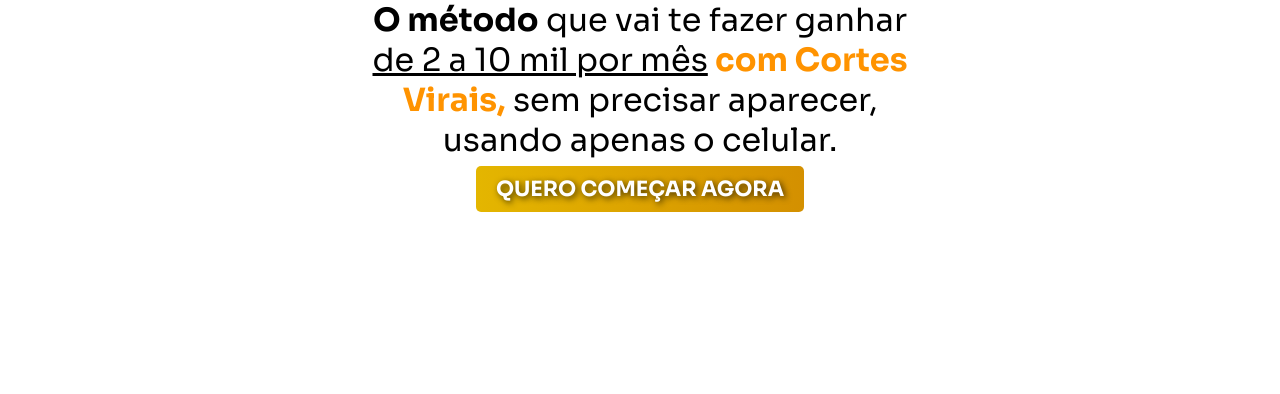
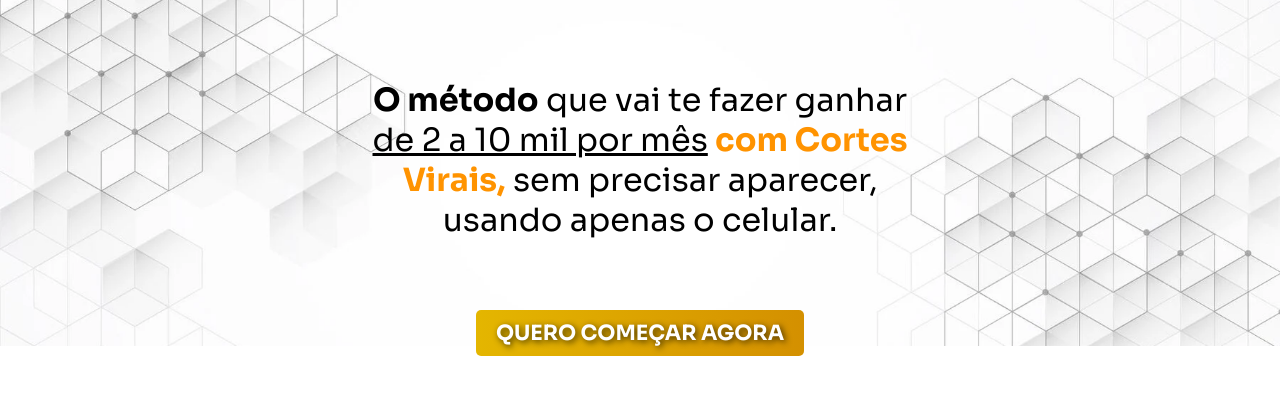
Before and after one commit to mateussuricato/vivendo-de-cortes-lp, a React (Create React App) app: page / in a window 1280 px wide. Shown: the top 394 px of the page. Built offline with nearby package versions, Linux system fonts and the light colour scheme.

Commit message:
feature: background image add

```diff
--- a/src/components/header/style.js
+++ b/src/components/header/style.js
@@ -7,10 +7,16 @@ export const Container = styled.div`
     align-items: center;
     justify-content: center;
     font-family: 'Sora', sans-serif;
+    background-image: url("/images/abstract.webp");
+    background-position: center center;
+	background-repeat: no-repeat;
+	background-size: cover;
+
 
     .headline {
         font-size: 2rem;
-        margin-bottom: 1rem;
+        margin-top: 5rem;
+        margin-bottom: 5rem;
         max-width: 550px;
         text-align: center;
         font-weight: 400;
```
